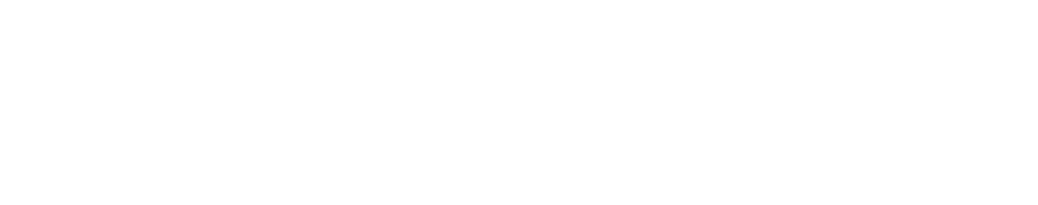
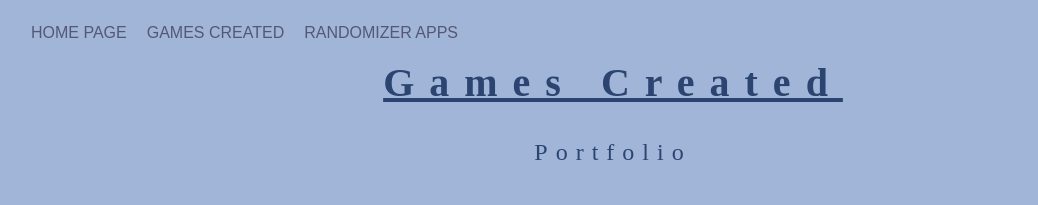
Before and after one commit to naomic12/gamescreated, a plain HTML site: page index.html in a window 1280 px wide. Shown: the top 205 px of the page, without its empty margins (27-1065 px from the left). Drawn offline with Linux system fonts and the light colour scheme.

Commit message:
Update index.html

```diff
--- a/index.html
+++ b/index.html
@@ -1,9 +1,22 @@
 <html>
+  <head><link rel="stylesheet" href="style.css">
+    <link rel="icon" href="https://encrypted-tbn0.gstatic.com/images?q=tbn:ANd9GcQ48xVWJSaYft3k68BceNxmuYxzSpEGX3Dh387-FHh0gLaFR4Qu_o90_zRCz-83_LrGwfY:https://pbs.twimg.com/profile_images/1392258537993211905/kYxkTjiE_400x400.jpg&usqp=CAU">
+    <title> Games Created </title>
+  </head>
+  <body>
+    <ul>
+      <li> <a href="https://wvcs.github.io/website-naomic12/">HOME PAGE </a></li>
+      <li> <a href="https://www.powayusd.com/en-US/Schools/HS/WVHS/HOME"> GAMES CREATED </a></li>
+      <li> <a href="https://naomic12.github.io/randomepage/"> RANDOMIZER APPS </a></li>
+    </ul>
+    <br>
+  <center>
+  <h2>Games Created</h2>
+  <p>Portfolio</p>
+  <br>
+  <iframe width="392" height="620" style="border: 0px;" src="https://studio.code.org/projects/applab/eW0gmcDZHP7gJsBOW-uGwQfNR9VWgi-nDrptX0Lx9-E/embed"></iframe>
+    <iframe width="392" height="620" style="border: 0px;" src="https://studio.code.org/projects/applab/DTX58iWacGVP0-G95QX3z_jjfy1Nwq3SDXLIW4aTObU/embed"></iframe>
 
-
-
-
-
-
-
+  </center>
+  </body>
 </html>
```
